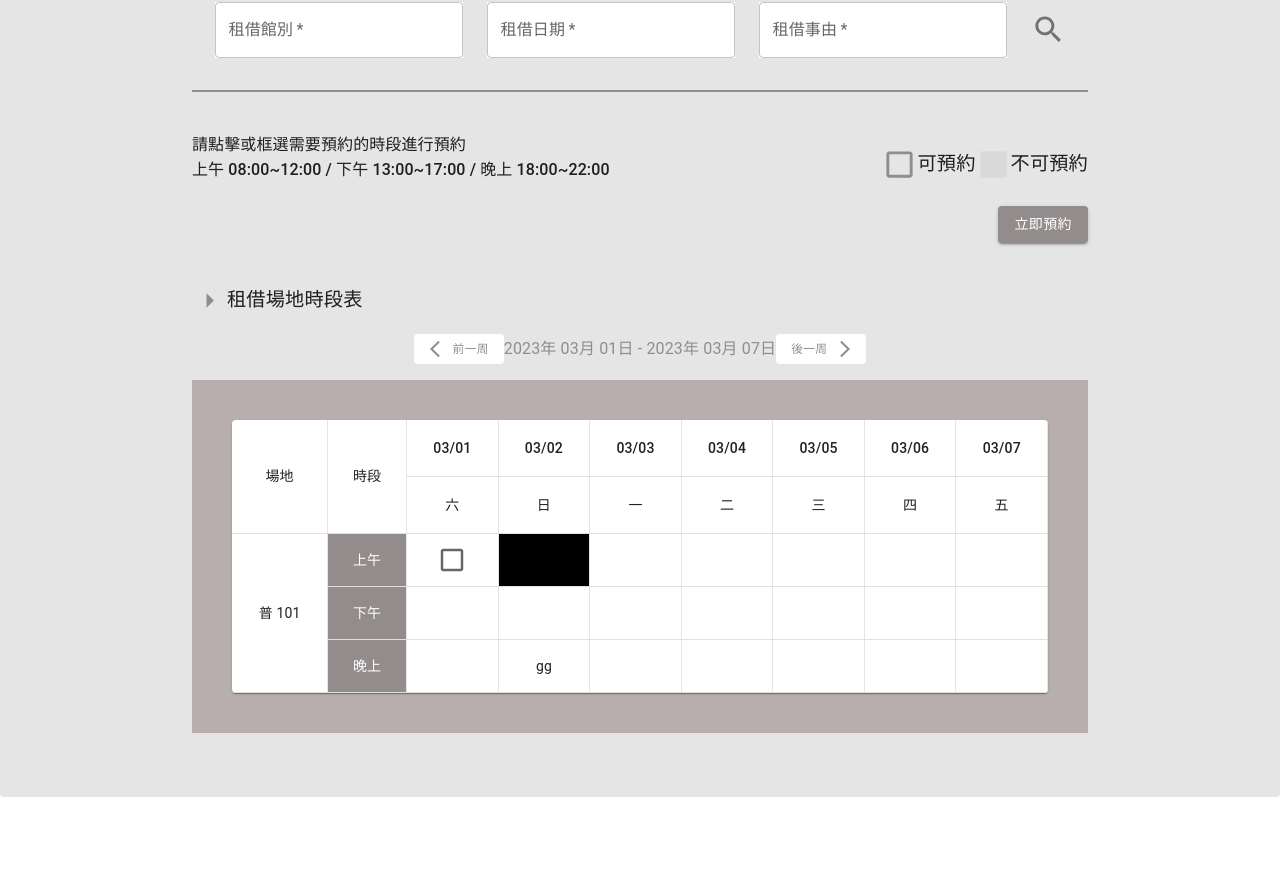
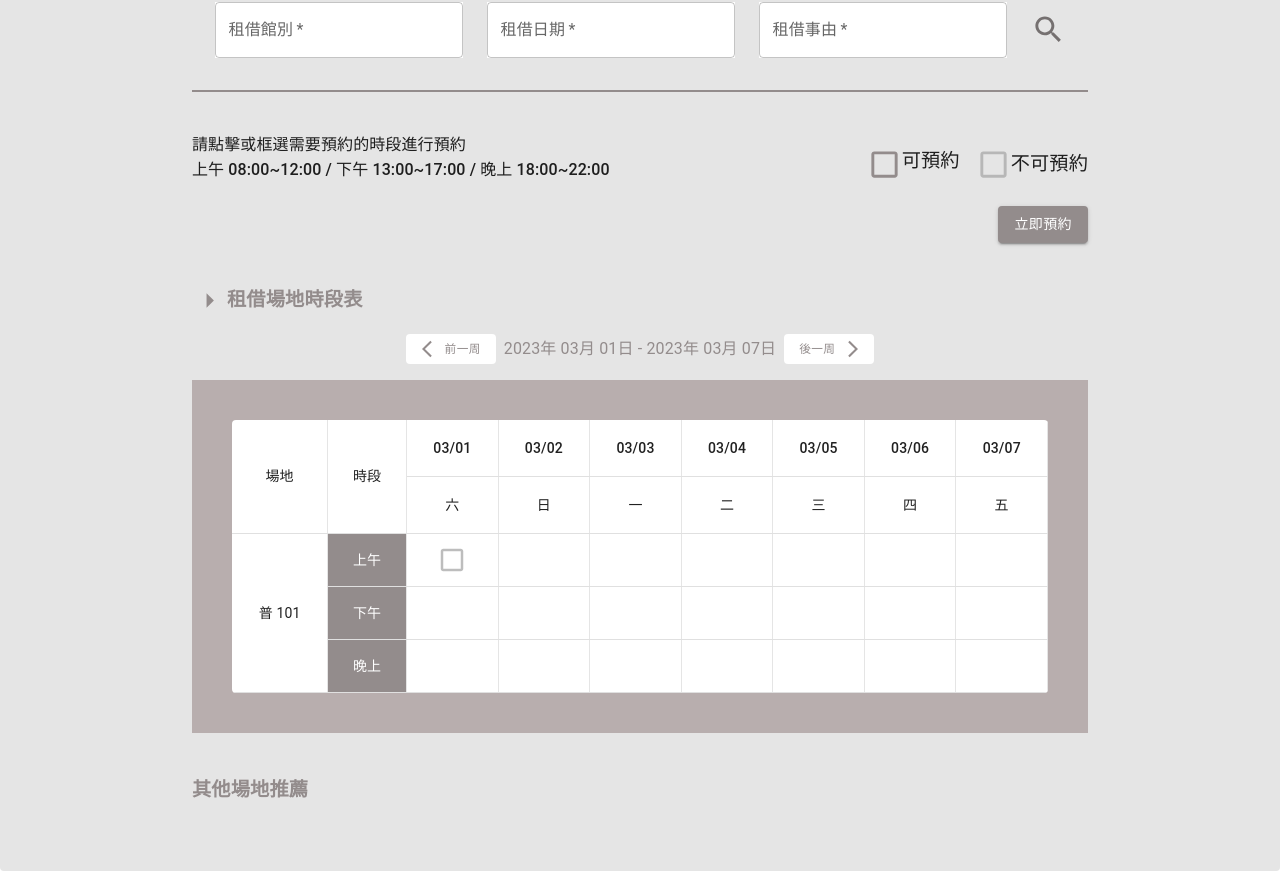
Before and after one commit to Jessy0715/booking, a React (Create React App) app: page /roomReserve in a window 1280 px wide. Shown: the part 274-1145 px from the top of the page. Before the commit the page ends 1071 px from the top, so only its background shows below. Built offline with nearby package versions, Linux system fonts and the light colour scheme.

Commit message:
優化預約頁面

```diff
--- a/src/index.js
+++ b/src/index.js
@@ -17,15 +17,23 @@ const bookingTheme = createTheme({
     },
     secondary: {
       main: '#D9D9D9'
+    },
+    other: {
+      main: 'rgba(0,0,0,0.2)'
     }
   },
   typography: {
     subtitle1: {
       fontSize: '1.2rem',
+      fontWeight: 'bold',
+      color: '#938C8C'
 
     },
     subtitle2: {
       fontSize: '1rem',
+    },
+    subtitle3: {
+      fontSize: '1.2rem',
     },
   }
 });
--- a/src/pages/roomReserve/index.js
+++ b/src/pages/roomReserve/index.js
@@ -149,14 +149,14 @@ const RoomReserve = () => {
               </Typography>
             </Box>
             <Box>
-              <Box sx={{ display: "flex" }}>
-                <Box sx={{ display: "flex" }}>
+              <Box sx={{ display: "flex", alignItems: "center" }}>
+                <Box sx={{ display: "flex", mr: 2 }}>
                   <CropDinIcon fontSize="large" color="primary" />
-                  <Typography variant="subtitle1">可預約</Typography>
+                  <Typography variant="subtitle3">可預約</Typography>
                 </Box>
-                <Box sx={{ display: "flex" }}>
-                  <SquareIcon fontSize="large" color="secondary" />
-                  <Typography variant="subtitle1">不可預約</Typography>
+                <Box sx={{ display: "flex", alignItems: "center"  }}>
+                  <CropDinIcon fontSize="large" color="other" />
+                  <Typography variant="subtitle3">不可預約</Typography>
                 </Box>
               </Box>
             </Box>
@@ -184,6 +184,7 @@ const RoomReserve = () => {
                   border: "none",
                   background: "transparent",
                 },
+                mr: 1,
               }}
               variant="outlined"
               startIcon={<ArrowBackIosNewIcon />}
@@ -201,6 +202,7 @@ const RoomReserve = () => {
                   border: "none",
                   background: "transparent",
                 },
+                ml: 1,
               }}
               variant="outlined"
               endIcon={<ArrowForwardIosIcon />}
@@ -210,9 +212,9 @@ const RoomReserve = () => {
           </Grid>
           <Box
             component="main"
-            sx={{ backgroundColor: "#b8aeae", px: 5, py: 5 }}
+            sx={{ backgroundColor: "#b8aeae", px: 5, py: 5, mb: 5 }}
           >
-            <TableContainer component={Paper}>
+            <TableContainer component={Paper} sx={{ boxShadow: "none" }}>
               <Table>
                 <TableHead>
                   <TableRow>
@@ -318,6 +320,7 @@ const RoomReserve = () => {
                       sx={{ borderRight: "1px solid #e5e5e5", px: 0, py: 0 }}
                     >
                       <Checkbox
+                        disabled
                         checked={isChecked}
                         onChange={handleCheckboxChange}
                         sx={{
@@ -329,10 +332,7 @@ const RoomReserve = () => {
                     </TableCell>
                     <TableCell
                       align="center"
-                      sx={{
-                        borderRight: "1px solid #e5e5e5",
-                        backgroundColor: "#000",
-                      }}
+                      sx={{ borderRight: "1px solid #e5e5e5" }}
                     ></TableCell>
                     <TableCell
                       align="center"
@@ -414,7 +414,6 @@ const RoomReserve = () => {
                       align="center"
                       sx={{ borderRight: "1px solid #e5e5e5" }}
                     >
-                      gg
                     </TableCell>
                     <TableCell
                       align="center"
@@ -441,6 +440,10 @@ const RoomReserve = () => {
               </Table>
             </TableContainer>
           </Box>
+
+          <Box>
+            <Typography variant="subtitle1">其他場地推薦</Typography>
+          </Box>
         </Box>
       </Paper>
     </>
```
